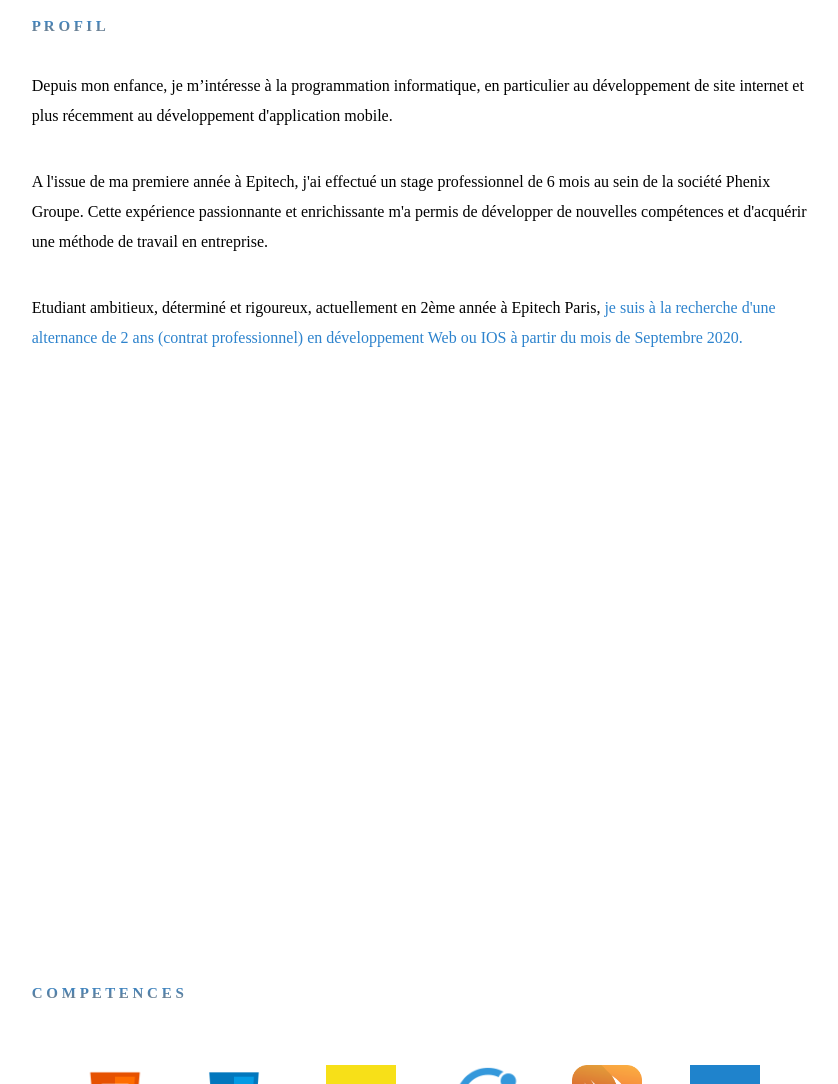
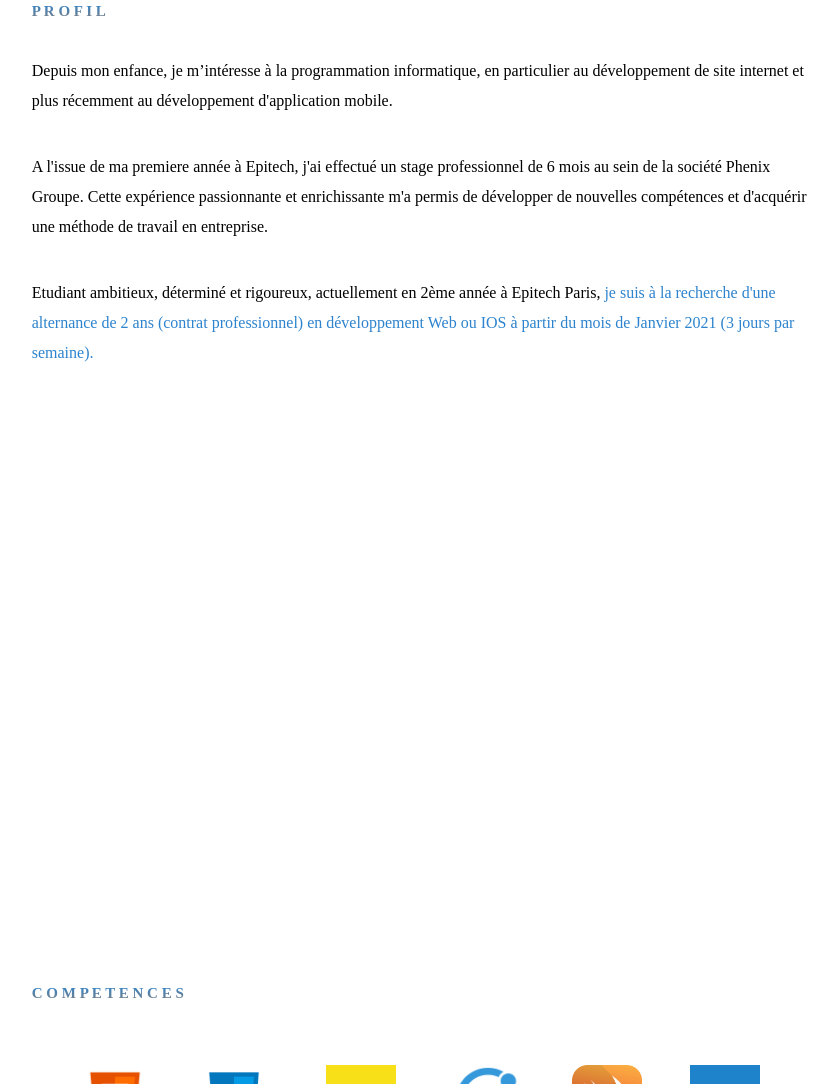
Before and after one commit to sach2798/Cv-SachaSAID, a plain HTML site: page index.html in a window 1280 px wide. Shown: the part 1296-2380 px from the top of the page, without its empty margins (224-1062 px from the left). Drawn offline with nearby package versions, Linux system fonts and the light colour scheme.

Commit message:
change data

```diff
--- a/index.html
+++ b/index.html
@@ -44,7 +44,7 @@
             Cette expérience passionnante et enrichissante m'a permis de développer de nouvelles compétences et
             d'acquérir une méthode de travail en entreprise. </p>
         <p>Etudiant ambitieux, déterminé et rigoureux, actuellement en 2ème année à Epitech Paris,
-          <span class="search">je suis à la recherche d'une alternance de 2 ans (contrat professionnel) en développement Web ou IOS à partir du mois de Septembre 2020.</span></p>
+          <span class="search">je suis à la recherche d'une alternance de 2 ans (contrat professionnel) en développement Web ou IOS à partir du mois de Janvier 2021 (3 jours par semaine).</span></p>
         </div>
       </div>
     </section>
```
